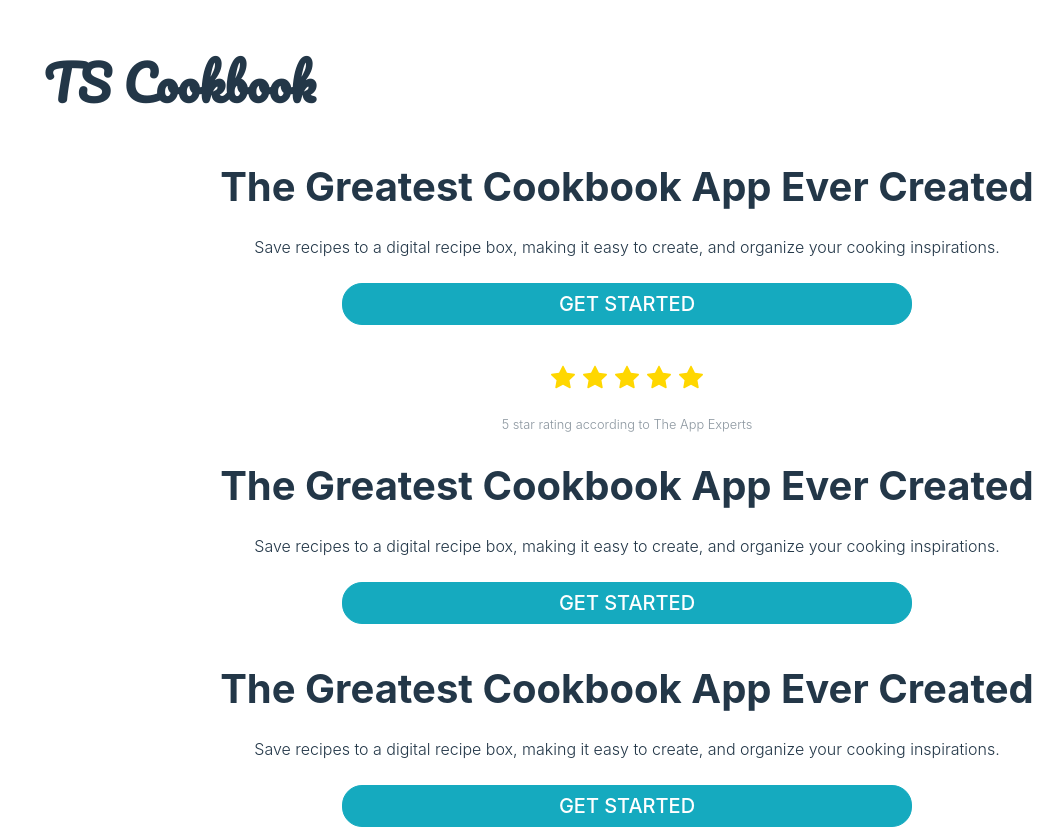
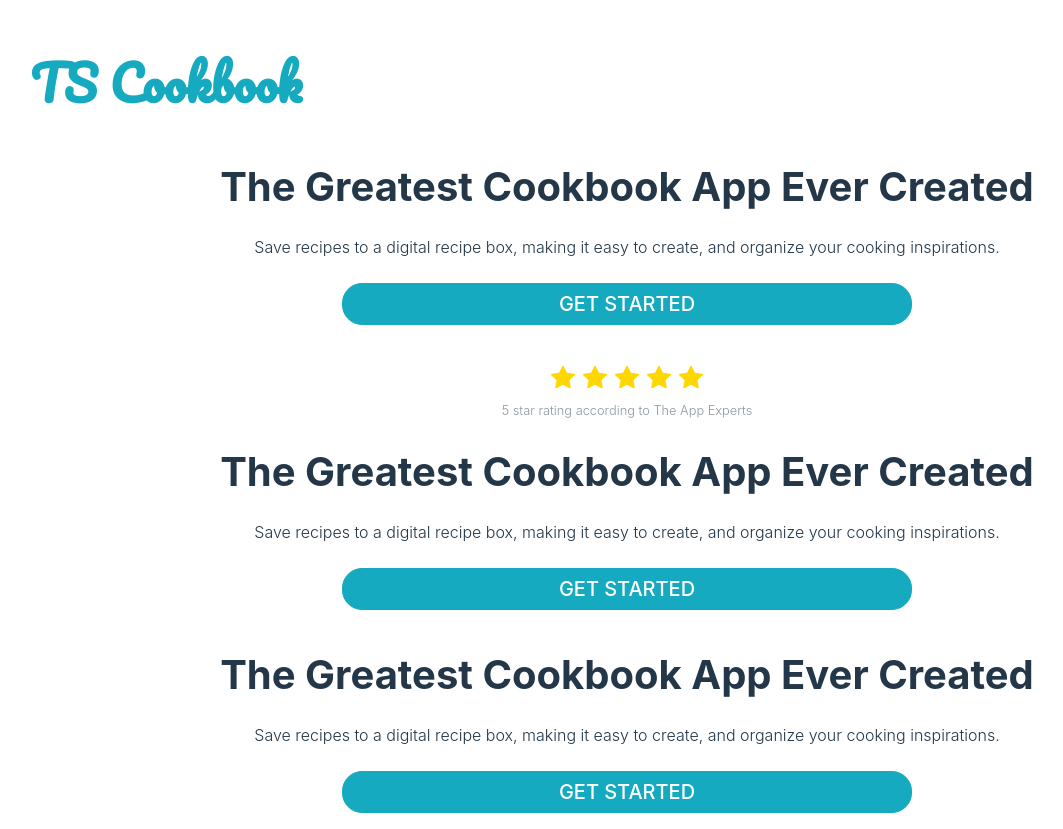
Before and after one commit to Smoopfrog/tscookbook, a React (Create React App) app in the folder frontend/: page / in a window 1280 px wide. Shown: the top 829 px of the page, without its empty margins (13-1076 px from the left). Built offline with nearby package versions, Linux system fonts and the light colour scheme; no server answers.

Commit message:
homepage spacing changes and header title location

```diff
--- a/frontend/src/Components/pages/HomePage.tsx
+++ b/frontend/src/Components/pages/HomePage.tsx
@@ -36,6 +36,7 @@ const HomePage = () => {
             <Link className="nav-item" to="/signup">
               Get Started
             </Link>
+            <div className="homepage-star-review">
               <div className="homepage-stars">
                 <BsFillStarFill className="homepage-star" size={24} />
                 <BsFillStarFill className="homepage-star" size={24} />
@@ -46,6 +47,7 @@ const HomePage = () => {
               <p className="homepage-subtext">
                 5 star rating according to The App Experts
               </p>
+            </div>
             <h1>The Greatest Cookbook App Ever Created</h1>
             <p>
               Save recipes to a digital recipe box, making it easy to create,
--- a/frontend/src/Styles/Header.css
+++ b/frontend/src/Styles/Header.css
@@ -34,7 +34,8 @@
 .header-top .header-title-link:link,
 .header-top .header-title-link:visited {
   transition: all 1s;
-  transform: scale(2) translate(40%, 25px);
+  color: #15aabf;
+  transform: scale(2) translate(35%, 25px);
 }
 .header-top .header-link:link,
 .header-top .header-link:visited {
--- a/frontend/src/Styles/Header.scss
+++ b/frontend/src/Styles/Header.scss
@@ -35,7 +35,8 @@
   .header-title-link:link,
   .header-title-link:visited {
     transition: all 1s;
-    transform: scale(2) translate(40%, 25px);
+    color: #15aabf;
+    transform: scale(2) translate(35%, 25px);
   }
 
   .header-link:link,
--- a/frontend/src/Styles/HomePage.css
+++ b/frontend/src/Styles/HomePage.css
@@ -62,9 +62,16 @@
   text-transform: uppercase;
 }
 
+.homepage-star-review {
+  display: flex;
+  flex-direction: column;
+  align-items: center;
+}
+
 .homepage-stars {
   display: flex;
   gap: 0.5rem;
+  margin-bottom: 10px;
 }
 
 .homepage-star {
--- a/frontend/src/Styles/HomePage.scss
+++ b/frontend/src/Styles/HomePage.scss
@@ -71,9 +71,16 @@
   }
 }
 
+.homepage-star-review {
+  display: flex;
+  flex-direction: column;
+  align-items: center;
+}
+
 .homepage-stars {
   display: flex;
   gap: 0.5rem;
+  margin-bottom: 10px;
 }
 
 .homepage-star {
```
Also changed, not shown: 2 other files (tests, documents, lock files or other folders). Lines whose indentation alone changed are shown as unchanged.
